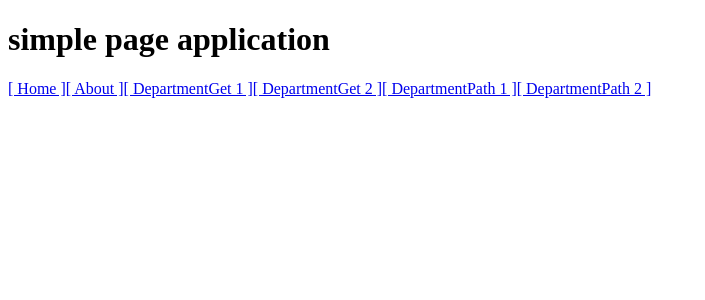
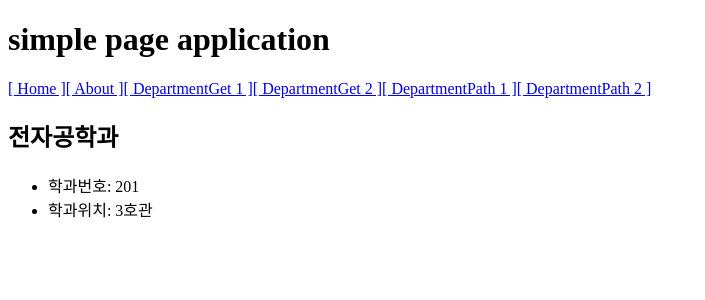
Before and after one commit to sujinlove/react_study, a React (Create React App) app in the folder react02_simple_spa/: page /department_path/201/hello in a window 1280 px wide. Shown: the top 300 px of the page, without its empty margins (0-705 px from the left). Built offline with nearby package versions, Linux system fonts and the light colour scheme.

Commit message:
departmentPath Item Print

```diff
--- a/react02_simple_spa/src/components/DepartmentPath.js
+++ b/react02_simple_spa/src/components/DepartmentPath.js
@@ -13,9 +13,54 @@ const DepartmentPath = props => {
   // path 파라미터는 propsdml match.params 객체로 내장되어있다.
   const urlParams = props.match.params;
   console.log(urlParams);
+
+  console.log(
+    "요청된 학과 번호 값=%s (%s)",
+    urlParams.deptno,
+    typeof urlParams.deptno
+  );
+  console.log(
+    "요청된 메세지 내용 값=%s (%s)",
+    urlParams.msg,
+    typeof urlParams.msg
+  );
+
+  const departmentList = {
+    item: [
+      { deptno: 201, dname: "전자공학과", loc: "3호관" },
+      { deptno: 202, dname: "기계공학과", loc: "4호관" }
+    ]
+  };
+
+  /* 전달된 파라미터에 따라 화면에 출력할 내용 조회하기 */
+  // 미리 준비된 JSON 객체에서 요청정보(urlParams.deptno) 와 동일한 deptno 값을 갖는 객체를 조회
+  const deptno = parseInt(urlParams.deptno);
+
+  // 조회결과가 저장될 객체
+  let departmentItem = null;
+
+  // 미리 준비한 JSON에서 deptno 값이 일치하는 정보를 조회
+  departmentList.item.some((item, index) => {
+    if (item.deptno === deptno) {
+      departmentItem = item;
+      return;
+    }
+  });
+
   console.groupEnd();
+  if (!departmentItem) {
+    return <h2>존재하지 않는 데이터에 대한 요청입니다.</h2>;
+  }
 
-  return <div></div>;
+  return (
+    <div>
+      <h2>{departmentItem.dname}</h2>
+      <ul>
+        <li>학과번호: {departmentItem.deptno}</li>
+        <li>학과위치: {departmentItem.loc}</li>
+      </ul>
+    </div>
+  );
 };
 
 export default DepartmentPath;
```
